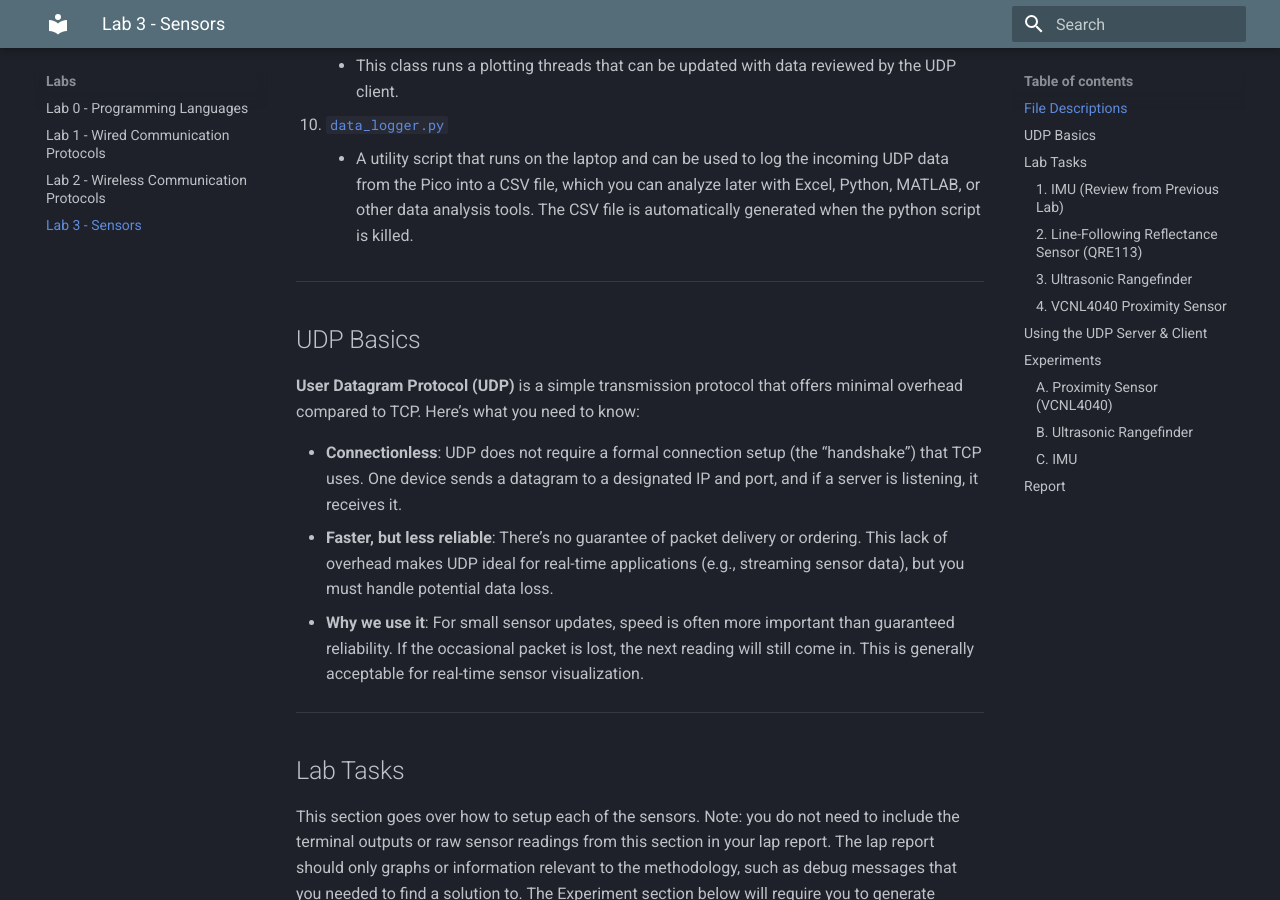
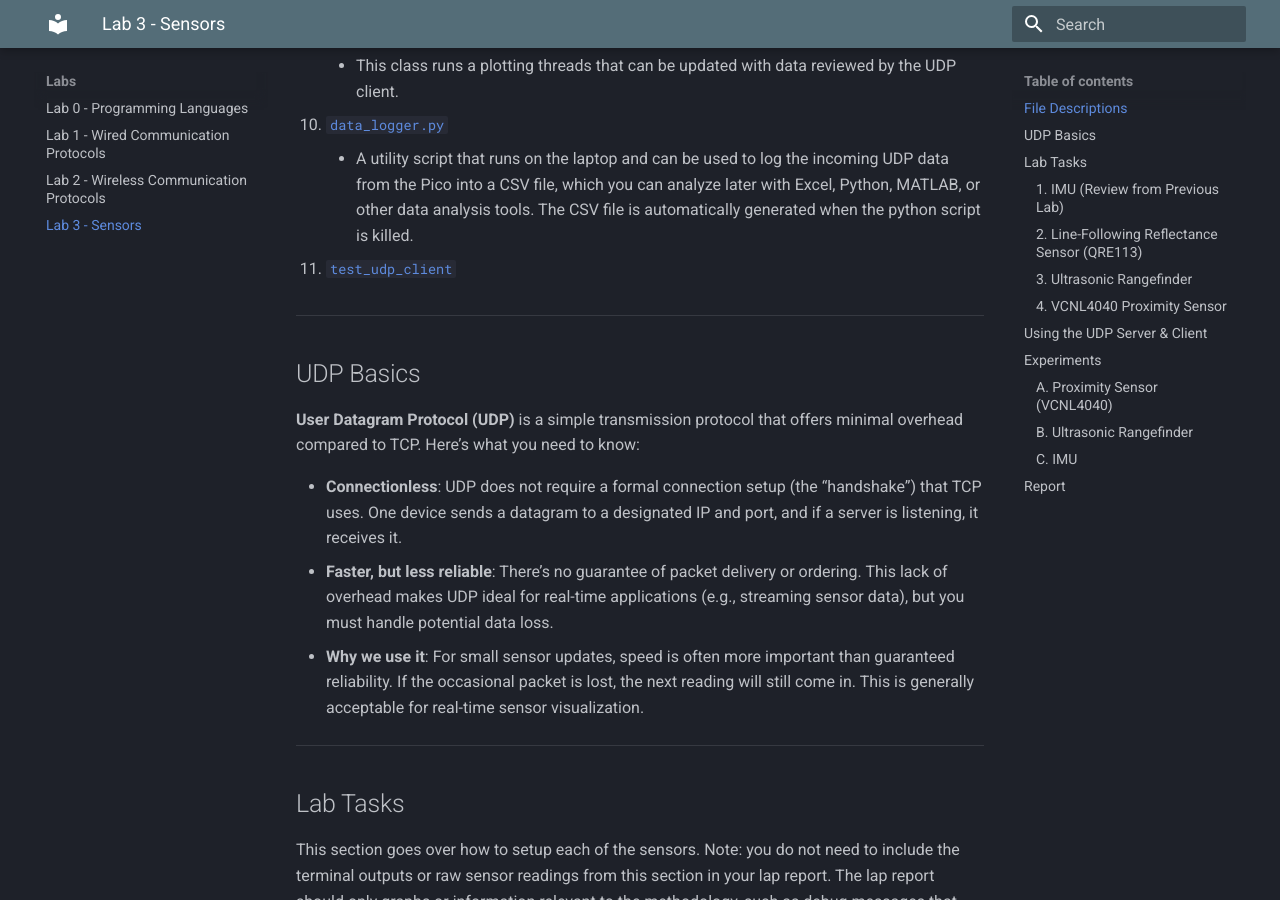
Before and after one commit to CPS-Cornell/course, an MkDocs documentation site: the page built from docs/labs/Lab3/Lab3.md, in a window 1280 px wide and 900 px high, scrolled down 1592 px. Built offline with MkDocs 1.6.1 and Material for MkDocs 9.7.7, drawn with Linux system fonts in a browser that asks for light colours.

Commit message:
added test udp_client.py

```diff
--- a/docs/labs/Lab3/Lab3.md
+++ b/docs/labs/Lab3/Lab3.md
@@ -47,6 +47,8 @@ Below is a brief description of the files included in your lab. These files prov
 10. [`data_logger.py`](code/local/data_logger.py)
 
     - A utility script that runs on the laptop and can be used to log the incoming UDP data from the Pico into a CSV file, which you can analyze later with Excel, Python, MATLAB, or other data analysis tools. The CSV file is automatically generated when the python script is killed.
+
+11. [`test_udp_client`](code/local/test_udp_client.py)
 
 ---
 
```
Also changed, not shown: docs/case_studies/DigitalTwins.md (+8 -8 lines).
